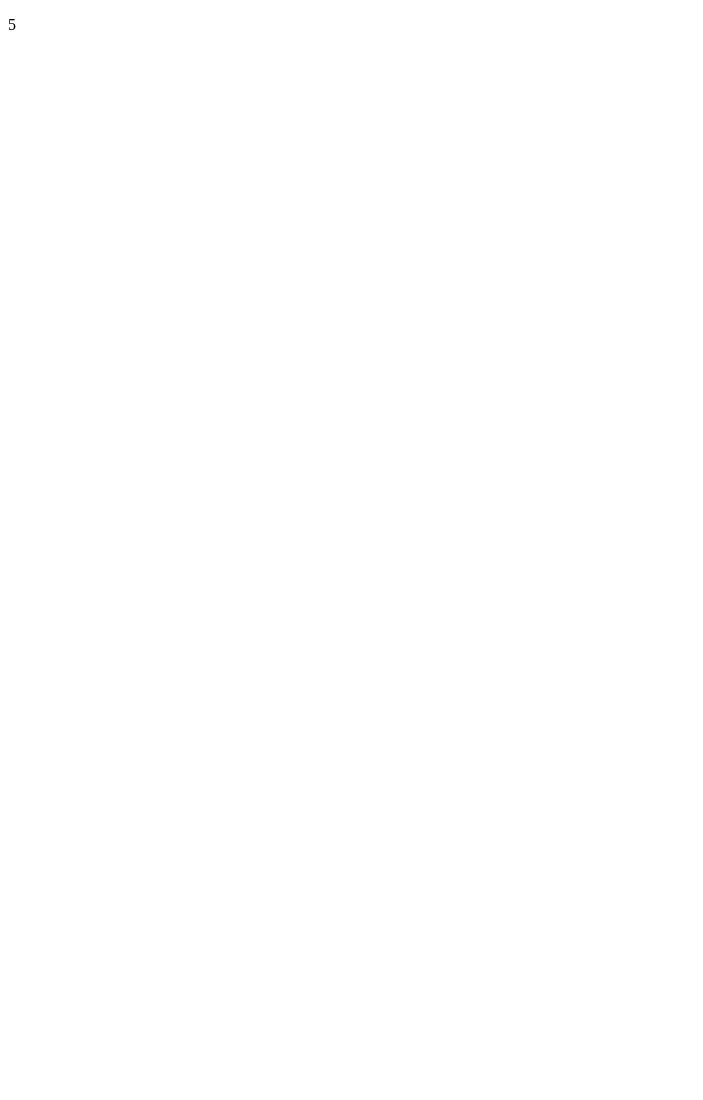
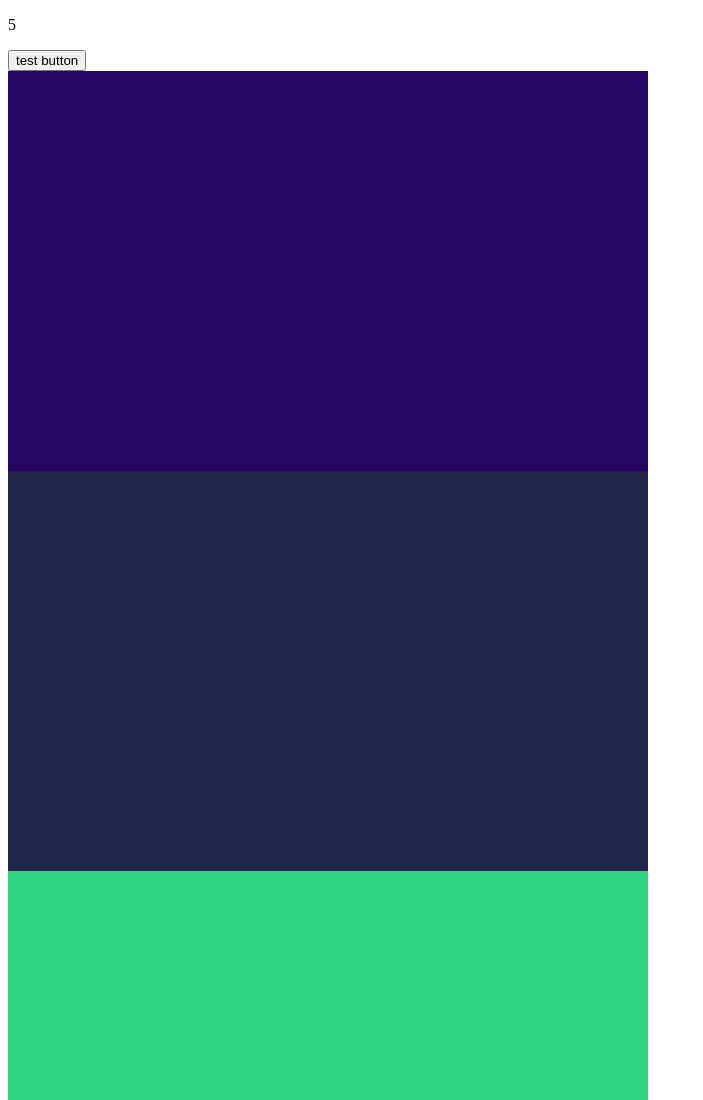
Before and after one commit to jase-d-ace/project-one-jason-says, a plain HTML site: page index.html in a window 1280 px wide. Shown: the top 1100 px of the page, without its empty margins (0-703 px from the left). Before the commit the page ends 800 px from the top, so only its background shows below. Drawn offline with Linux system fonts and the light colour scheme.

Commit message:
generated the color changer and click checker

```diff
--- a/index.html
+++ b/index.html
@@ -4,12 +4,20 @@
 <head>
     <meta charset="UTF-8">
     <title>Document</title>
+    <link href='main.css' rel='stylesheet'>
     <script src='query.js'></script>
     <script src='main.js'></script>
 </head>
 
 <body>
-    <div id="main"></div>
+    <p class="timer"></p>
+    <button>test button</button>
+    <div id="main">
+        <div class="gamepiece"></div>
+        <div class="gamepiece"></div>
+        <div class="gamepiece"></div>
+        <div class="gamepiece"></div>
+    </div>
 </body>
 
 </html>
--- /dev/null
+++ b/main.css
@@ -0,0 +1,9 @@
+#main {
+    display: flex;
+    flex-flow: row wrap;
+}
+
+.gamepiece {
+    height: 50vh;
+    width: 50vw;
+}
--- a/main.js
+++ b/main.js
@@ -1,22 +1,51 @@
 //alert('Woo, javascript is connected!')
+//###########################################
+//variables
+//###########################################
 $(document).ready(function () {
-    var div = $('#main');
-    var timer = $('<p>');
+    var $div = $('#main');
+    var $square = $('.gamepiece')
+    var $timer = $('.timer')
     var timeRemaining = 10;
     var timePassed = 0;
-    div.append(timer);
-    //appending a timer generates a countdown, which is what i want!
+    var $button = $('button')
+        //###########################################
+        //end variables
+        //###########################################
+        //###########################################
+        //timer
+        //###########################################
+        //appending a timer generates a countdown, which is what i want!
     var time = setInterval(function () {
-        console.log(timePassed)
         timeRemaining--;
-        timer.text(timeRemaining);
+        $timer.text(timeRemaining);
         timePassed++;
         if (timePassed === 10) {
             clearInterval(time);
-        }
-    }, 1000);
-    //This timer function definitely works!
-    setTimeout(function () {
-        alert("Time's Up!")
-    }, 10000)
-});
+        } //if statement that stops the counter at 0
+    }, 1000); //end of set interval
+    //This timer function definitely works! commented out for now to stop the timer from distracting me.
+    //    setTimeout(function () {
+    //        alert("Time's Up!")
+    //    }, 10000); //actually pops up an alert that says time's up
+    //###########################################
+    //end timer
+    //###########################################
+    //###########################################
+    //generate colors
+    //###########################################
+    $square.each(function (i, anything) {
+        var red = Math.floor(Math.random() * 255);
+        var green = Math.floor(Math.random() * 255);
+        var blue = Math.floor(Math.random() * 255);
+        console.log(red, green, blue);
+        $(anything).css('background-color', 'rgb(' + red + ',' + green + ',' + blue + ')');
+    });
+    //###########################################
+    //end generate colors
+    //###########################################
+    //test function to make sure i know how to code an event listener
+    $square.click(function () {
+        alert('clicked! Good job, you coded this right');
+    })
+}); //end of jQuery stuff. Don't touch this bracket or else!!!!
```
